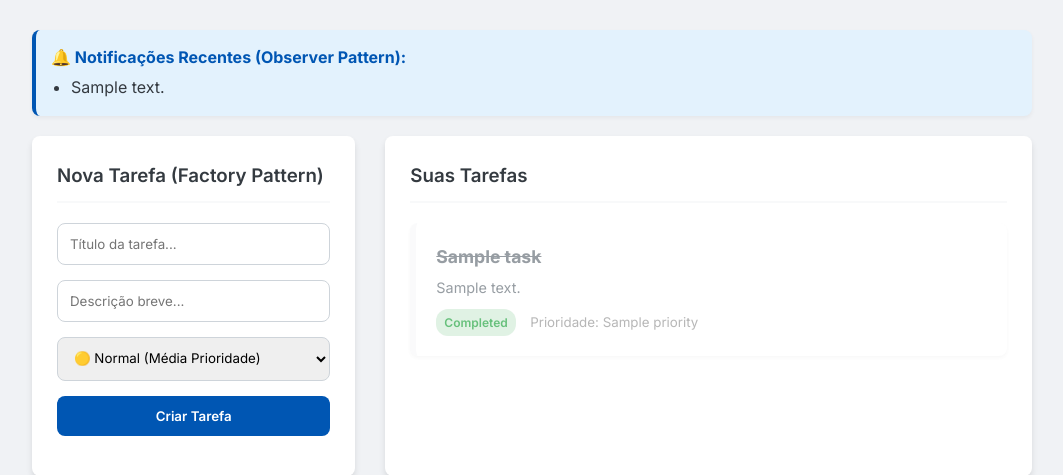
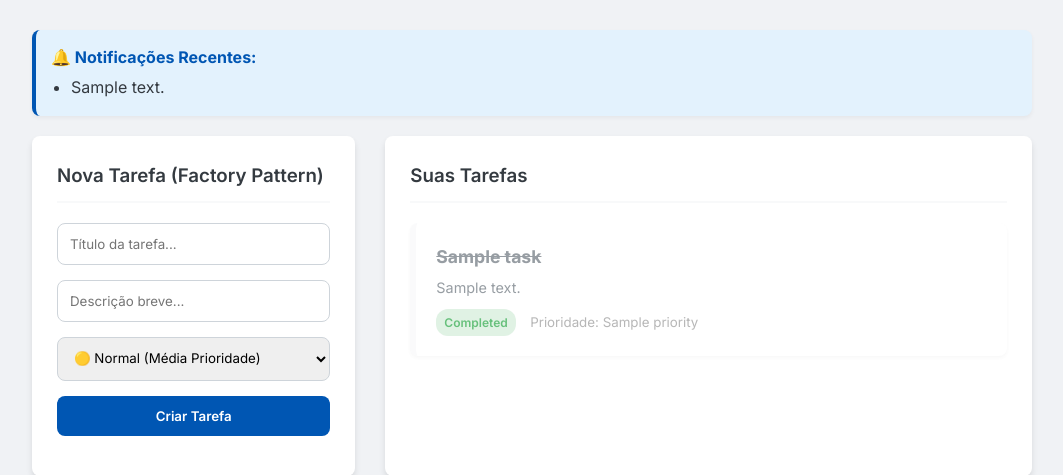
Before and after one commit to EduMattos02/ted-engenharia-software, a Flask app: template app/templates/index.html in a window 1280 px wide. Shown: the part 107-582 px from the top of the page, without its empty margins (108-1171 px from the left). Run offline with Flask 3, Linux system fonts and the light colour scheme; the template is opened without the code that fills it: most values are stand-ins (such as "Sample title", 1, 10 or a date in 2020).

Commit message:
Remove Texto técnico da interface

```diff
--- a/app/templates/index.html
+++ b/app/templates/index.html
@@ -103,7 +103,7 @@
         {% if notifications %}
         <div class="notification-area">
             <div class="notification-card">
-                <strong>🔔 Notificações Recentes (Observer Pattern):</strong>
+                <strong>🔔 Notificações Recentes:</strong>
                 <ul>
                     {% for note in notifications %}
                         <li>{{ note }}</li>
```
